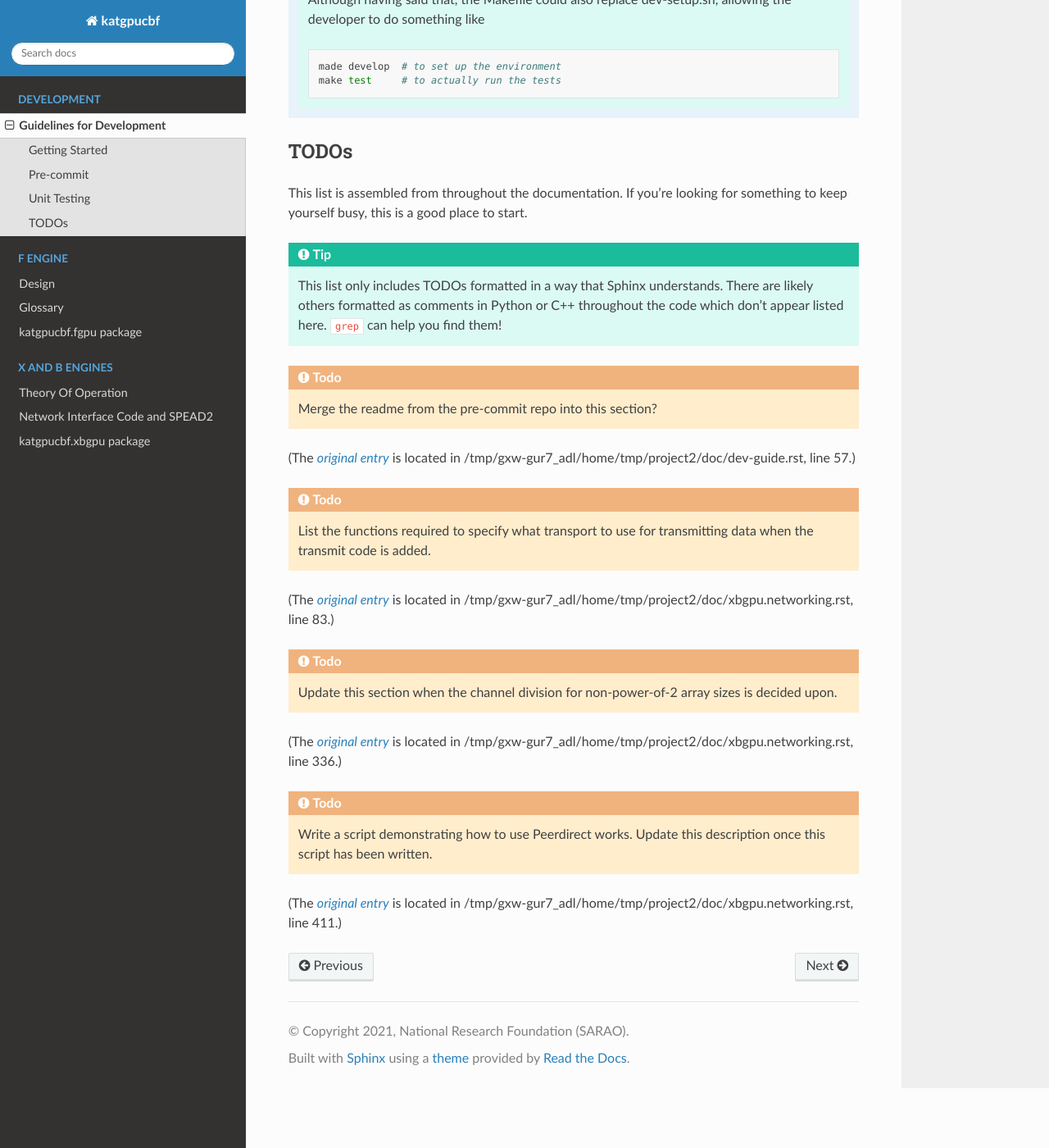
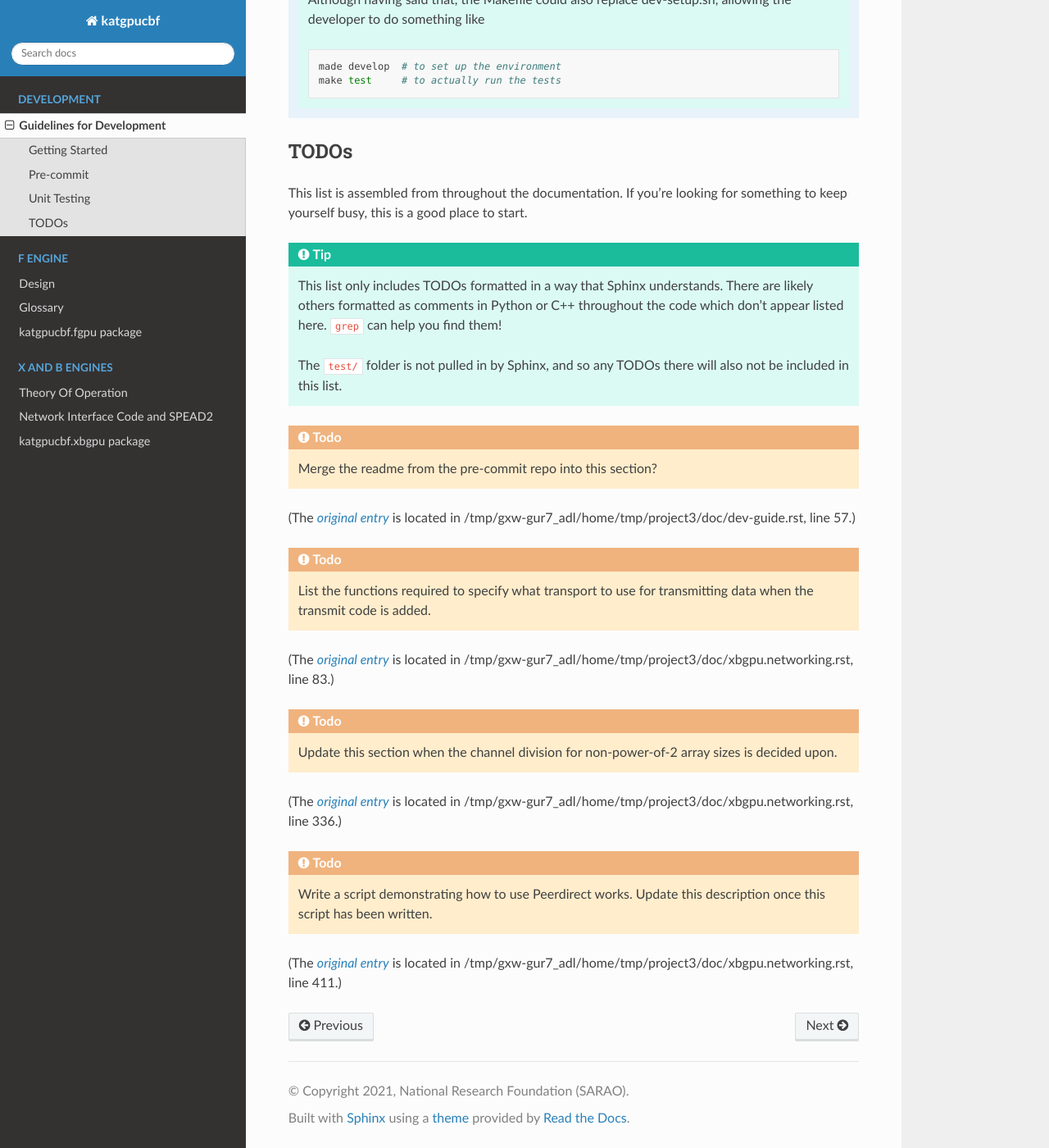
Before and after one commit to ska-sa/katgpucbf, a Sphinx documentation site: the page built from doc/dev-guide.rst, in a window 1280 px wide and 1400 px high, scrolled down 3519 px. Shown: the whole window at 82% size. Built offline with Sphinx 7.4.7 and the Read the Docs theme 2.0.0, drawn with Linux system fonts in a browser that asks for light colours; the version number could not be read and is left out.

Commit message:
Include note in dev-guide about test TODOs.

```diff
--- a/doc/dev-guide.rst
+++ b/doc/dev-guide.rst
@@ -180,4 +180,7 @@
   There are likely others formatted as comments in Python or C++ throughout the
   code which don't appear listed here. ``grep`` can help you find them!
 
+  The ``test/`` folder is not pulled in by Sphinx, and so any TODOs there will
+  also not be included in this list.
+
 .. todolist::
```
